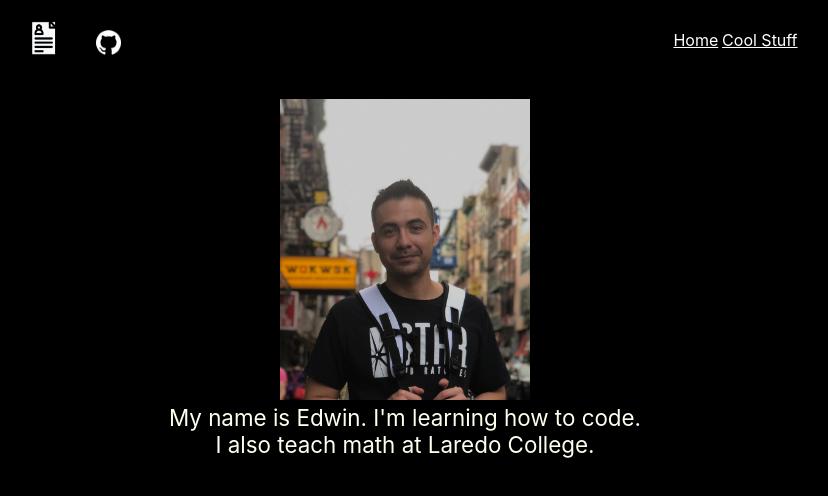
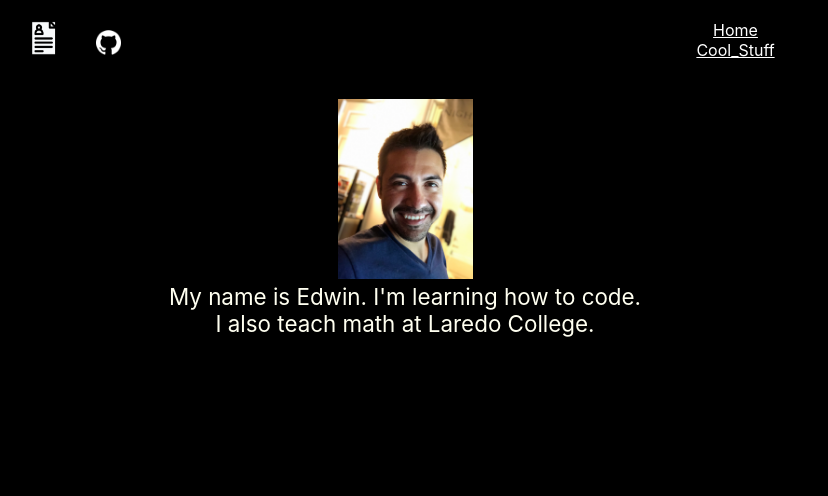
Before and after one commit to edwin-torres/github-page, a React (Create React App) app: page /#/home in a window 1280 px wide. Shown: the top 496 px of the page, without its empty margins (235-1063 px from the left). Built offline with nearby package versions, Linux system fonts and the light colour scheme.

Commit message:
nav changes

```diff
--- a/src/App.css
+++ b/src/App.css
@@ -96,7 +96,7 @@ nav {
 
 .nav-links {
   width: 10%;
-  display: flex;
+
   justify-content: space-around;
   align-items: center;
   list-style: none;
@@ -107,7 +107,7 @@ nav {
 /* /////////////////////////Images ////////////////////////////////*/
 .responsive {
   width: 100%;
-  max-width: 250px;
+  max-width: 135px;
   height: auto;
 }
 
--- a/src/Nav.js
+++ b/src/Nav.js
@@ -48,42 +48,13 @@ function Nav() {
         </Link>
 
         <Link style={navStyle} to="/projects">
-          <li>Cool Stuff</li>
+          <li>Cool_Stuff</li>
         </Link>
       </ul>
+
+
     </nav>
   );
 }
 
 export default Nav;
-
-export function ProjectNav() {
-  const navStyle = {
-    color: "white",
-  };
-
-  return (
-    <nav className="projects-nav">
-      <h3>ProjectNav</h3>
-
-      <ul className="nav-links">
-        <Link style={navStyle} to="/">
-          <li>Home</li>
-        </Link>
-
-        <Link style={navStyle} to="/projects/shop">
-          <li>Shop</li>
-        </Link>
-        <Link style={navStyle} to="/pokemon">
-          <li>Pokemon</li>
-        </Link>
-        <Link style={navStyle} to="/projects/breakout">
-          <li>breakout</li>
-        </Link>
-        <Link style={navStyle} to="/projects">
-          <li>Projects</li>
-        </Link>
-      </ul>
-    </nav>
-  );
-}
--- a/src/Projects/Projects.js
+++ b/src/Projects/Projects.js
@@ -13,7 +13,7 @@ function Projects() {
   };
   return (
     <div>
-      <h1>Below is my free time</h1>
+     <br></br> <br></br>
       <div>
         <div className="grid-container">
           <div className="Card">
```
Also changed, not shown: public/images/Edwin.jpg.
